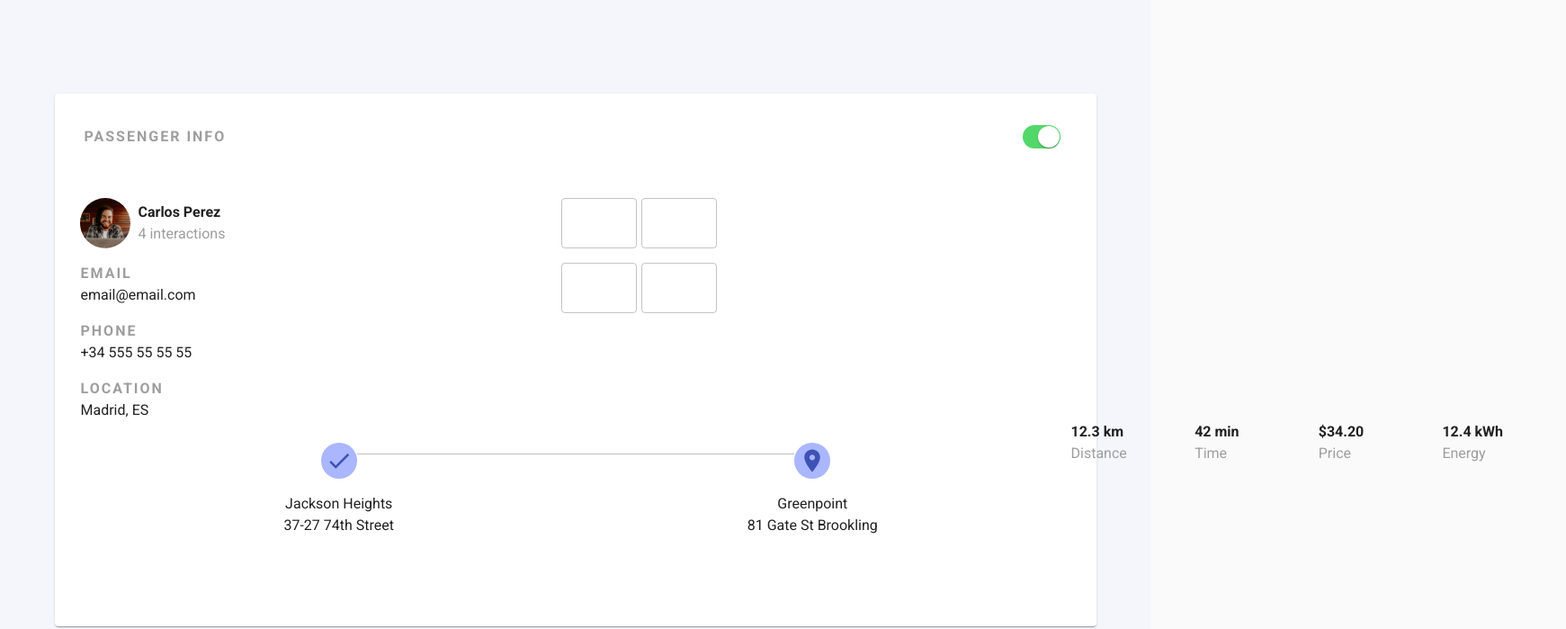
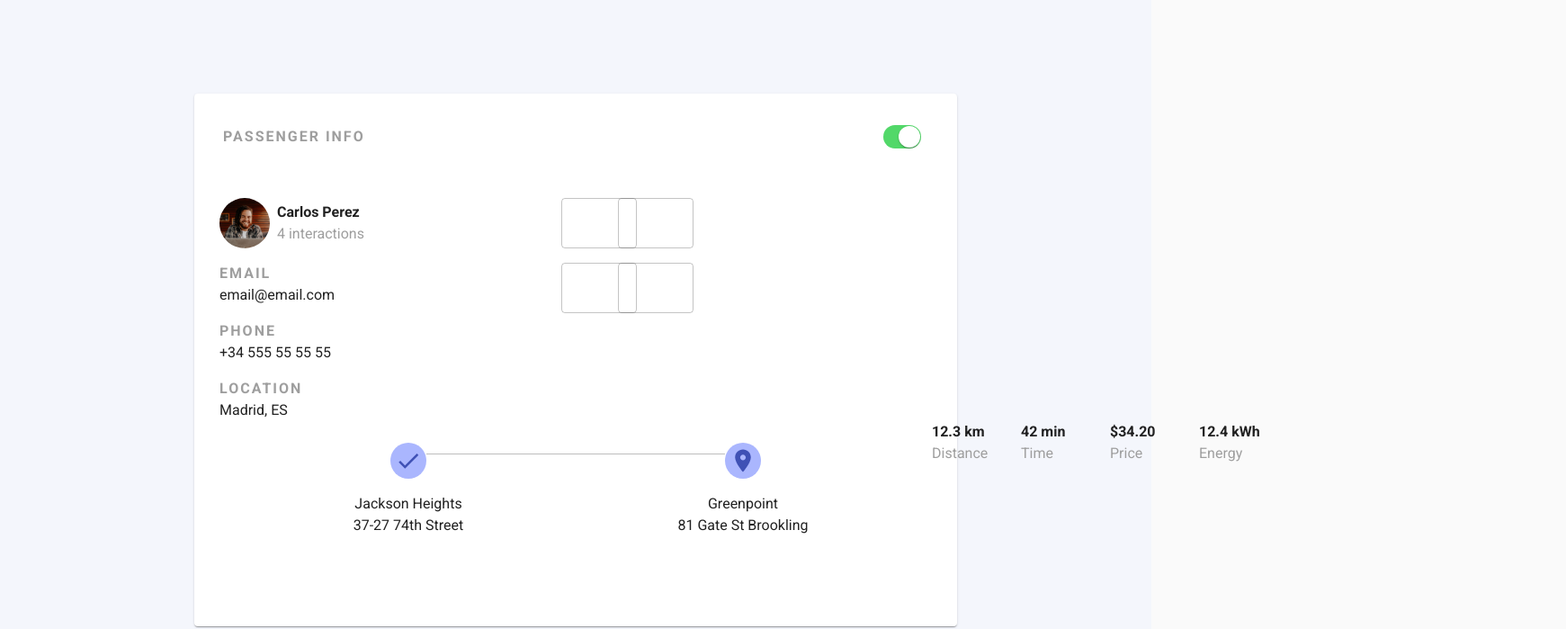
Before and after one commit to orianabreu/Onyze-test, a React (Create React App) app: page / in a window 1280 px wide. Shown: the top 699 px of the page at 90% size, 1741 px wide, since content can reach past the window. Built offline with nearby package versions, Linux system fonts and the light colour scheme; some icons are missing.

Commit message:
unknown prop console warning solved

```diff
--- a/src/PassengerInfo/index.js
+++ b/src/PassengerInfo/index.js
@@ -12,6 +12,7 @@ import SwitchButton from '../SwitchButton';
 import PaymentButtons from '../PaymentButtons';
 import passenger1 from '../assets/passenger1.jpg';
 import useStyles from './styles';
+import {MainContainer} from './styles';
 import TravelStepper from '../TravelStepper';
 
 const AccordionSummary = withStyles({
@@ -24,10 +25,10 @@ export default function Passenger() {
 
     const isMobile = useMediaQuery('(max-width:600px)');
 
-    const {MainContainer, heading, subtitle, container, MuiAvatar, MuiTypography, textContainer} = useStyles();
+    const {heading, subtitle, container, MuiAvatar, MuiTypography, textContainer} = useStyles();
 
   return (
-    <div className={MainContainer} isMobile={isMobile}>
+    <MainContainer isMobile={isMobile}>
         <Accordion defaultExpanded>
             <AccordionSummary
             expandIcon={<SwitchButton />}
@@ -135,6 +136,6 @@ export default function Passenger() {
 
         </AccordionDetails>
       </Accordion>
-    </div>
+    </MainContainer>
   );
 }
--- a/src/PassengerInfo/styles.js
+++ b/src/PassengerInfo/styles.js
@@ -1,10 +1,7 @@
 import { makeStyles } from '@material-ui/core/styles';
+import styled from 'styled-components';
 
 const useStyles = makeStyles((theme) => ({
-    MainContainer: {
-      width: `${({isMobile}) => isMobile ? '90vw' : '80vw'}`,
-      padding: theme.spacing(3),
-    },
     heading: {
       fontSize: '1rem',
       color: theme.palette.grey.light,
@@ -32,6 +29,9 @@ const useStyles = makeStyles((theme) => ({
     },
   }));
 
-
+  export const MainContainer = styled.div`
+    width: ${({isMobile}) => isMobile ? '100vw' : '70vw'};
+    padding: 24px;
+  `;
 
   export default useStyles;
```
